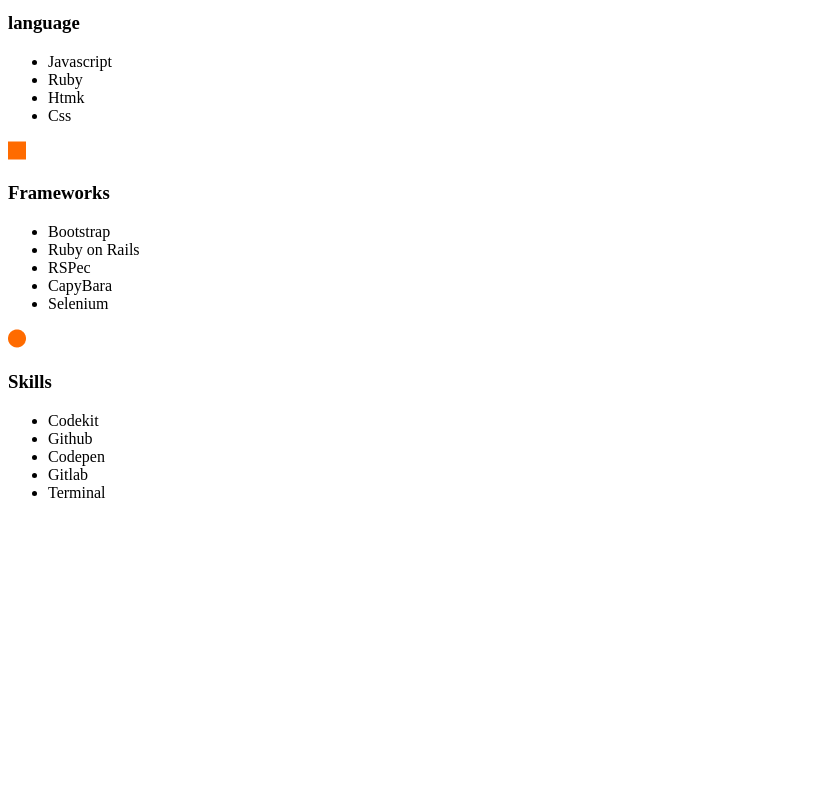
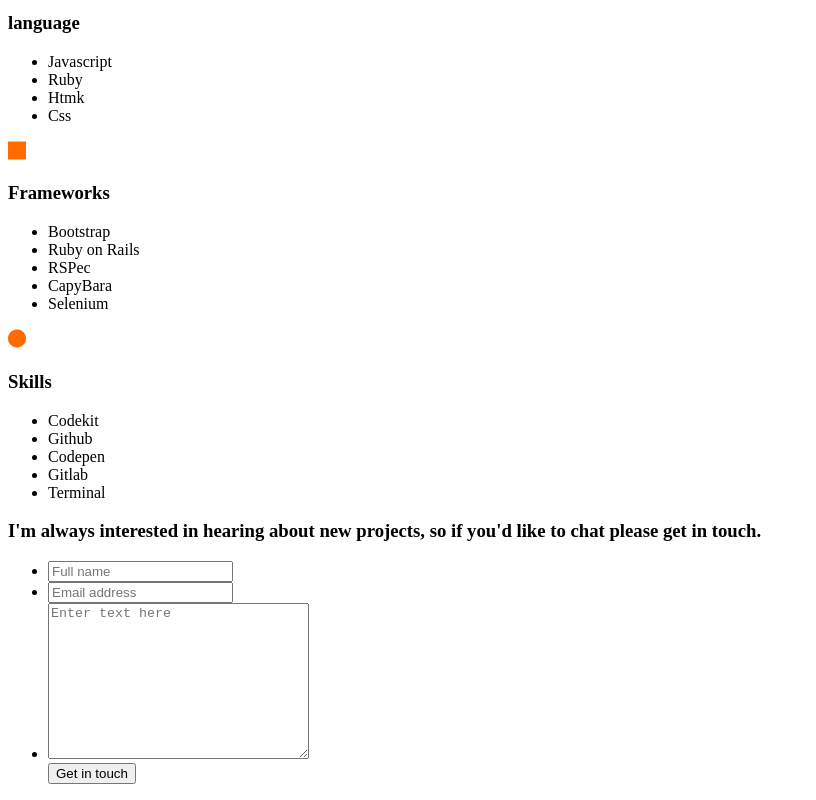
Before and after one commit to yaredtekle022/portfolio-mobile-version-finish, a website: page index.html in a window 1280 px wide. Shown: the part 2342-3142 px from the top of the page, without its empty margins (0-816 px from the left). Before the commit the page ends 2860 px from the top, so only its background shows below. Drawn offline with Linux system fonts and the light colour scheme.

Commit message:
add html5 contact form

```diff
--- a/index.html
+++ b/index.html
@@ -285,6 +285,26 @@
           <li>Terminal</li>
         </ul>
       </section>
-    </footer>
+      <section>
+        <h3>I'm always interested in hearing about new projects, so if you'd like to chat please get in touch.</h3>
+        <form action="/actio-handle">
+          <ul>
+          <li>
+          <input type="text" name="fname" id="fname" placeholder="Full name" maxlength="30" required>
+          </li>
+          <li>
+          <input type="email" name="email" id="email" placeholder="Email address"  required>
+          </li>
+          <li>
+          <textarea name="" id="" cols="30" rows="10" maxlength="500" placeholder="Enter text here" required></textarea>
+          </li>
+             <button type="submit">Get in touch</button>
+
+      </section>
+
+
+</form>
+
+
   </body>
 </html>
```
Also changed, not shown: 1 other file.
